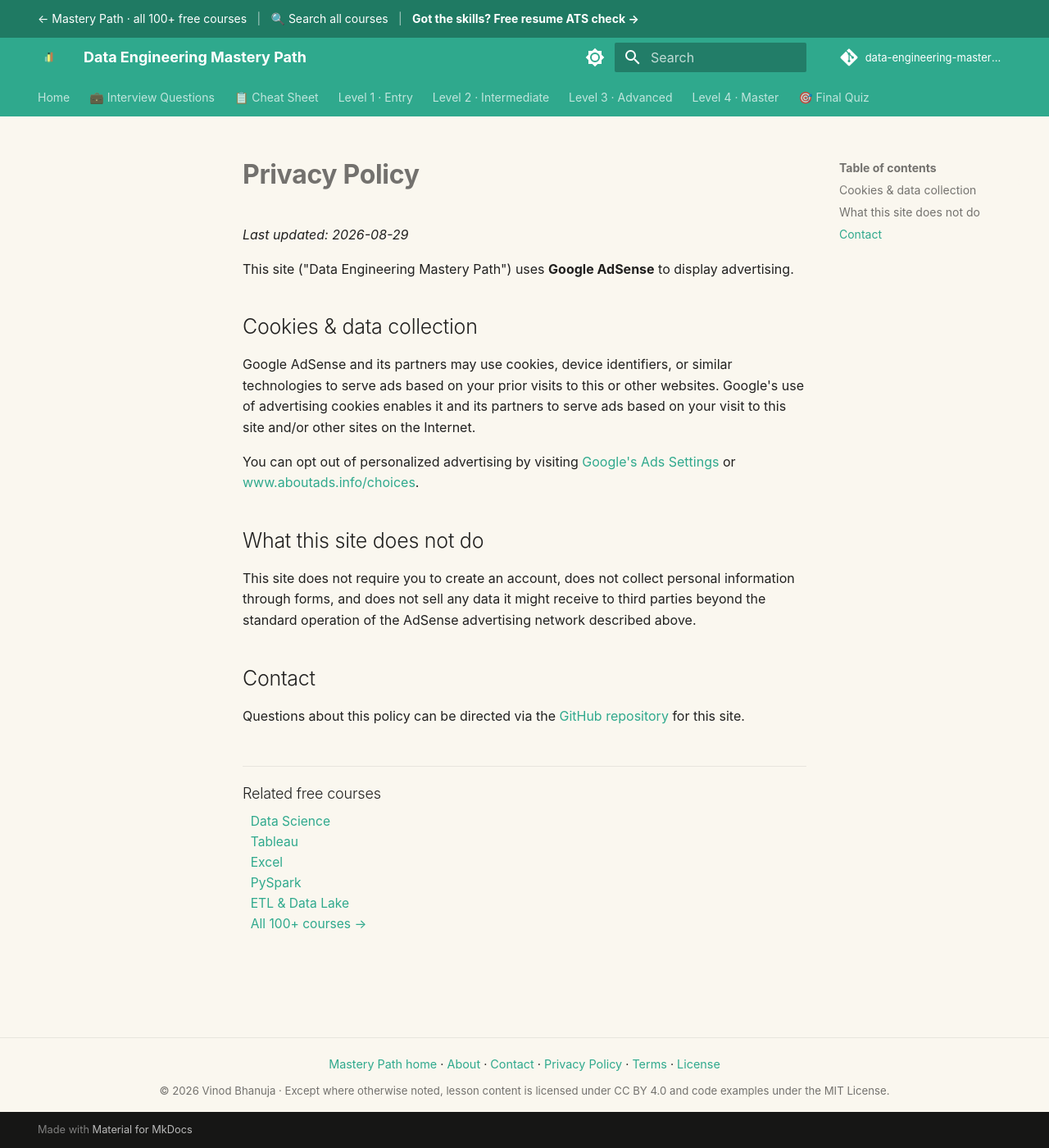
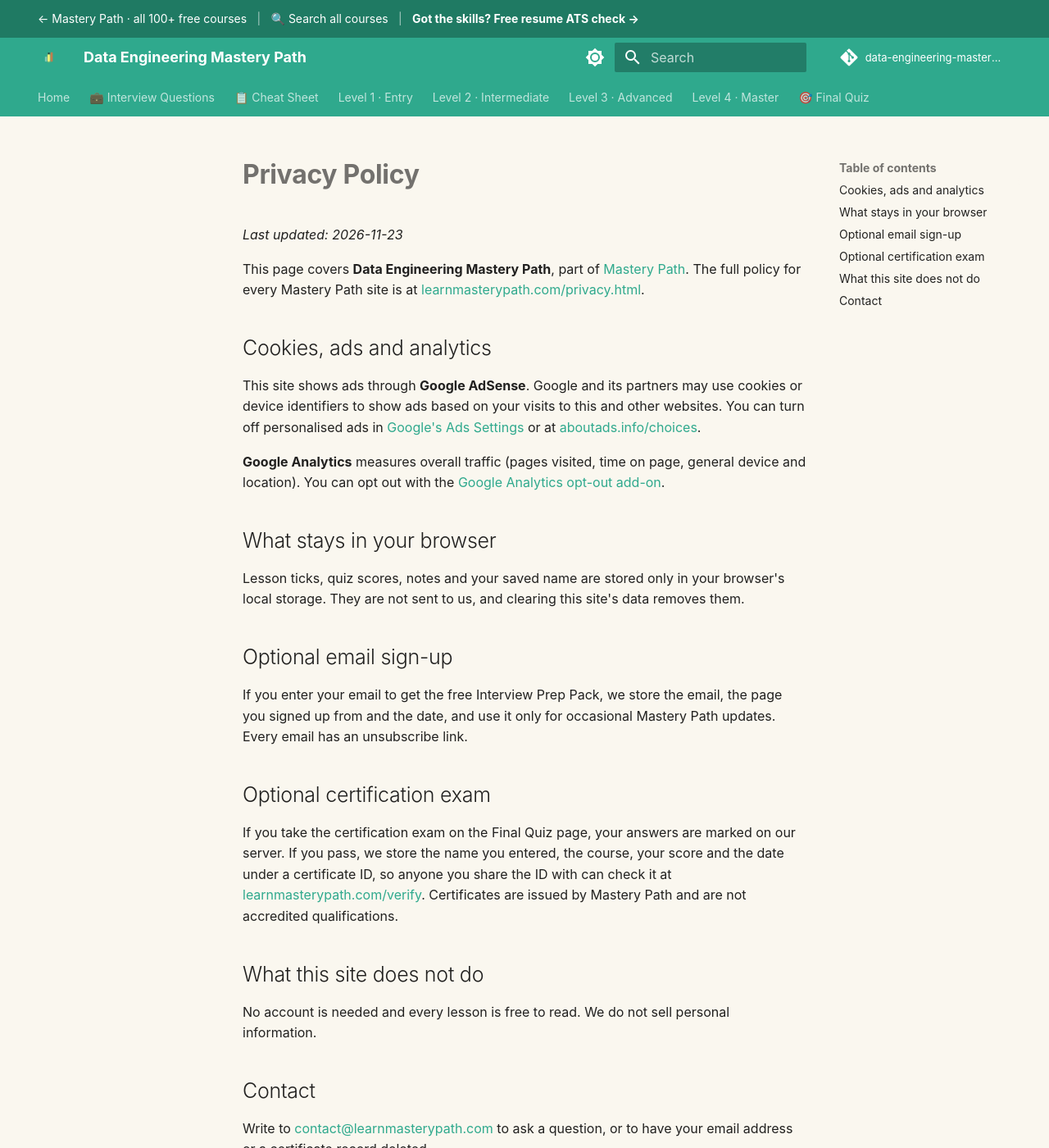
Before and after one commit to SIGILIPELLI/data-engineering-mastery-path, an MkDocs documentation site: the page built from docs/privacy.md, in a window 1280 px wide and 1400 px high. Shown: the whole window at 82% size. Built offline with MkDocs 1.6.1 and Material for MkDocs 9.7.7, drawn with Linux system fonts in a browser that asks for light colours; comment, search, counter and statistics services are not loaded.

Commit message:
Update privacy page: progress stays in the browser, optional email sign-up and certification exam, link to the full policy
Co-Authored-By: Claude Opus 5.5 <noreply@anthropic.com>

```diff
--- a/docs/privacy.md
+++ b/docs/privacy.md
@@ -1,33 +1,35 @@
 ---
-description: "Privacy policy for the free Data Engineering Mastery Path: how Google Analytics and AdSense cookies are used, what is not collected, and how to opt out."
+description: "Privacy policy for the free Data Engineering Mastery Path: cookies for ads and analytics, what stays in your browser, and the optional email sign-up and certification exam."
 ---
 
 # Privacy Policy
 
-_Last updated: 2026-08-29_
+_Last updated: 2026-11-23_
 
-This site ("Data Engineering Mastery Path") uses **Google AdSense** to display advertising.
+This page covers **Data Engineering Mastery Path**, part of [Mastery Path](https://learnmasterypath.com/). The full policy for every Mastery Path site is at [learnmasterypath.com/privacy.html](https://learnmasterypath.com/privacy.html).
 
-## Cookies & data collection
+## Cookies, ads and analytics
 
-Google AdSense and its partners may use cookies, device identifiers, or similar
-technologies to serve ads based on your prior visits to this or other websites.
-Google's use of advertising cookies enables it and its partners to serve ads
-based on your visit to this site and/or other sites on the Internet.
+This site shows ads through **Google AdSense**. Google and its partners may use cookies or device identifiers to show ads based on your visits to this and other websites. You can turn off personalised ads in [Google's Ads Settings](https://adssettings.google.com/) or at [aboutads.info/choices](https://www.aboutads.info/choices/).
 
-You can opt out of personalized advertising by visiting
-[Google's Ads Settings](https://adssettings.google.com/) or
-[www.aboutads.info/choices](https://www.aboutads.info/choices/).
+**Google Analytics** measures overall traffic (pages visited, time on page, general device and location). You can opt out with the [Google Analytics opt-out add-on](https://tools.google.com/dlpage/gaoptout).
+
+## What stays in your browser
+
+Lesson ticks, quiz scores, notes and your saved name are stored only in your browser's local storage. They are not sent to us, and clearing this site's data removes them.
+
+## Optional email sign-up
+
+If you enter your email to get the free Interview Prep Pack, we store the email, the page you signed up from and the date, and use it only for occasional Mastery Path updates. Every email has an unsubscribe link.
+
+## Optional certification exam
+
+If you take the certification exam on the Final Quiz page, your answers are marked on our server. If you pass, we store the name you entered, the course, your score and the date under a certificate ID, so anyone you share the ID with can check it at [learnmasterypath.com/verify](https://learnmasterypath.com/verify/). Certificates are issued by Mastery Path and are not accredited qualifications.
 
 ## What this site does not do
 
-This site does not require you to create an account, does not collect personal
-information through forms, and does not sell any data it might receive to third
-parties beyond the standard operation of the AdSense advertising network
-described above.
+No account is needed and every lesson is free to read. We do not sell personal information.
 
 ## Contact
 
-Questions about this policy can be directed via the
-[GitHub repository](https://github.com/SIGILIPELLI/data-engineering-mastery-path) for this
-site.
+Write to [contact@learnmasterypath.com](mailto:contact@learnmasterypath.com) to ask a question, or to have your email address or a certificate record deleted.
```
